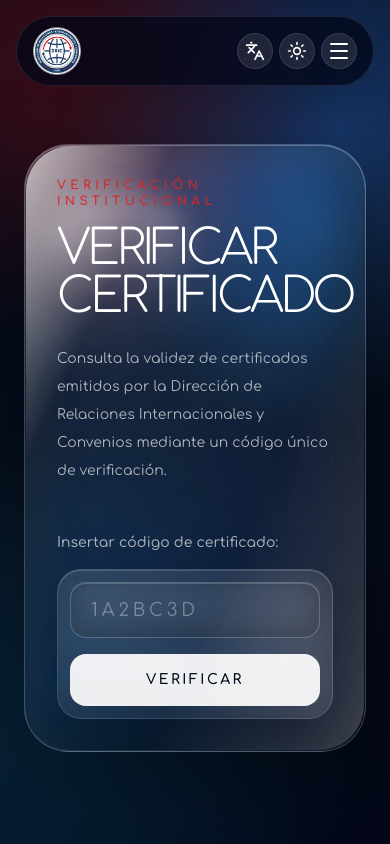
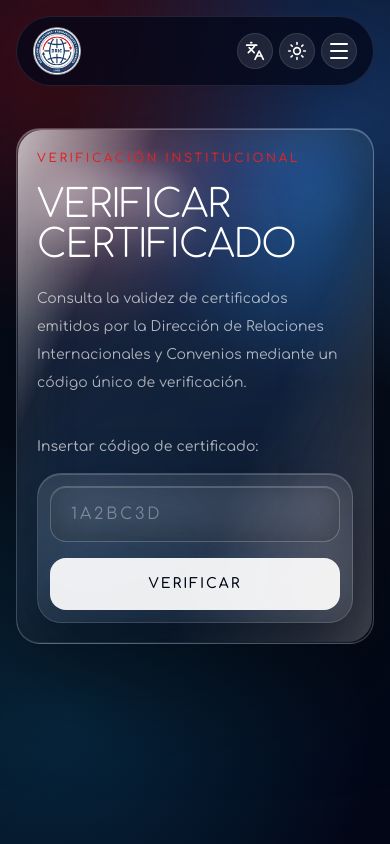
Before and after one commit to Fer-Pizar/DRIC, a Next.js app in the folder DRIC/frontend/: page /es/validar-certificado in a window 390 px wide. Shown: the top 844 px of the page. Built offline with nearby package versions, Linux system fonts and the light colour scheme; no server answers.

Commit message:
Final retouches for responsiveness

```diff
--- a/DRIC/frontend/app/[locale]/(public)/informes-gestion/page.tsx
+++ b/DRIC/frontend/app/[locale]/(public)/informes-gestion/page.tsx
@@ -67,6 +67,7 @@ const content = {
 
 export default async function InformesGestionPage({ params }: Props) {
   const { locale } = await params;
+  const isEnglish = locale === "en";
   const t = content[locale as "es" | "en"] ?? content.es;
 
   return (
@@ -79,25 +80,51 @@ export default async function InformesGestionPage({ params }: Props) {
 
         <div className="mx-auto grid max-w-7xl gap-12 lg:grid-cols-[1.1fr_0.9fr] lg:items-end">
           <div>
-            <p className="mb-5 inline-flex rounded-full border border-white/15 bg-white/10 px-5 py-2 text-xs font-semibold uppercase tracking-[0.28em] text-white/80 backdrop-blur">
+            <p
+              className={`mb-5 inline-flex max-w-full rounded-full border border-white/15 bg-white/10 px-4 py-2 text-xs font-semibold uppercase text-white/80 backdrop-blur sm:px-5 ${
+                isEnglish ? "tracking-[0.16em] sm:tracking-[0.28em]" : "tracking-[0.28em]"
+              }`}
+            >
               {t.eyebrow}
             </p>
 
-            <h1 className="max-w-5xl text-5xl font-light uppercase leading-[0.9] tracking-[-0.07em] md:text-7xl lg:text-8xl">
+            <h1
+              className={`max-w-5xl break-words font-light uppercase ${
+                isEnglish
+                  ? "text-[2.4rem] leading-[1.04] tracking-[-0.025em] sm:text-5xl md:text-7xl md:leading-[0.9] md:tracking-[-0.07em] lg:text-8xl"
+                  : "text-5xl leading-[0.9] tracking-[-0.07em] md:text-7xl lg:text-8xl"
+              }`}
+            >
               {t.title}
             </h1>
 
-            <p className="mt-8 max-w-3xl text-base leading-8 text-white/70 md:text-lg">
+            <p
+              className={`max-w-3xl text-white/70 ${
+                isEnglish
+                  ? "mt-6 text-sm leading-7 sm:text-base md:mt-8 md:text-lg md:leading-8"
+                  : "mt-8 text-base leading-8 md:text-lg"
+              }`}
+            >
               {t.intro}
             </p>
           </div>
 
-          <div className="dric-reports-summary rounded-[2rem] border border-white/10 bg-white/10 p-7 backdrop-blur-xl">
-            <p className="text-sm font-bold uppercase tracking-[0.24em] text-white/55">
+          <div className="dric-reports-summary rounded-3xl border border-white/10 bg-white/10 p-5 backdrop-blur-xl sm:p-7 md:rounded-[2rem]">
+            <p
+              className={`text-sm font-bold uppercase text-white/55 ${
+                isEnglish ? "tracking-[0.16em] sm:tracking-[0.24em]" : "tracking-[0.24em]"
+              }`}
+            >
               {t.archiveLabel}
             </p>
 
-            <p className="mt-5 text-5xl font-light tracking-[-0.06em]">
+            <p
+              className={`mt-5 font-light ${
+                isEnglish
+                  ? "text-[2.65rem] leading-none tracking-[-0.035em] sm:text-5xl sm:tracking-[-0.06em]"
+                  : "text-5xl tracking-[-0.06em]"
+              }`}
+            >
               2017—2023
             </p>
 
--- a/DRIC/frontend/app/[locale]/(public)/validar-certificado/page.tsx
+++ b/DRIC/frontend/app/[locale]/(public)/validar-certificado/page.tsx
@@ -78,22 +78,22 @@ export default function ValidateCertificatePage() {
     <>
       <Header />
 
-      <main className="dric-certificate-page relative min-h-screen overflow-hidden px-6 pb-24 pt-36">
+      <main className="dric-certificate-page relative min-h-screen overflow-hidden px-4 pb-24 pt-32 sm:px-6 md:pt-36">
         <section className="relative mx-auto max-w-6xl">
-          <div className="dric-certificate-glass rounded-[2.8rem] p-8 md:p-12">
-            <p className="mb-4 text-xs font-semibold uppercase tracking-[0.38em] text-[#dc2626]">
+          <div className="dric-certificate-glass rounded-3xl p-5 sm:p-8 md:rounded-[2.8rem] md:p-12">
+            <p className="mb-4 max-w-full text-xs font-semibold uppercase leading-relaxed tracking-[0.22em] text-[#dc2626] sm:tracking-[0.38em]">
               {t("eyebrow")}
             </p>
 
-            <h1 className="dric-certificate-title max-w-5xl text-5xl font-light uppercase leading-none tracking-[-0.075em] md:text-7xl">
+            <h1 className="dric-certificate-title max-w-[18rem] break-words text-[2.41rem] font-light uppercase leading-[1.04] tracking-[-0.025em] sm:max-w-2xl sm:text-5xl md:max-w-5xl md:text-7xl md:leading-none md:tracking-[-0.075em]">
               {t("title")}
             </h1>
 
-            <p className="dric-certificate-muted mt-6 max-w-2xl text-sm leading-7 md:text-base">
+            <p className="dric-certificate-muted mt-5 max-w-2xl text-sm leading-7 md:mt-6 md:text-base">
               {t("description")}
             </p>
 
-            <form onSubmit={handleSubmit} className="mt-12 max-w-2xl">
+            <form onSubmit={handleSubmit} className="mt-10 max-w-2xl md:mt-12">
               <label className="dric-certificate-label mb-4 block text-sm font-medium">
                 {t("inputLabel")}
               </label>
@@ -104,13 +104,13 @@ export default function ValidateCertificatePage() {
                   onChange={(event) => setCode(event.target.value.toUpperCase())}
                   maxLength={7}
                   placeholder="1A2BC3D"
-                  className="dric-certificate-input min-h-14 flex-1 rounded-2xl px-5 text-lg uppercase tracking-[0.22em] outline-none transition"
+                  className="dric-certificate-input min-h-14 flex-1 rounded-2xl px-5 text-base uppercase tracking-[0.18em] outline-none transition sm:text-lg sm:tracking-[0.22em]"
                 />
 
                 <button
                   type="submit"
                   disabled={loading}
-                  className="dric-certificate-button rounded-2xl px-7 py-4 text-sm font-semibold uppercase tracking-[0.18em] transition disabled:cursor-not-allowed disabled:opacity-60"
+                  className="dric-certificate-button rounded-2xl px-5 py-4 text-sm font-semibold uppercase tracking-[0.14em] transition disabled:cursor-not-allowed disabled:opacity-60 sm:px-7 sm:tracking-[0.18em]"
                 >
                   {loading ? t("checking") : t("button")}
                 </button>
--- a/DRIC/frontend/components/news/NewsExplorer.tsx
+++ b/DRIC/frontend/components/news/NewsExplorer.tsx
@@ -72,7 +72,7 @@ export default function NewsExplorer({ locale, news }: Props) {
                 color: "white",
               }}
             >
-              <div className="relative min-h-[420px] bg-white/[0.06] p-8">
+              <div className="relative flex min-h-[420px] flex-col bg-white/[0.06] p-8">
                 <div className="absolute inset-x-0 top-0 h-2 bg-gradient-to-r from-[#b5121b] via-[#164194] to-[#b5121b]" />
 
                 <Chip
@@ -98,7 +98,7 @@ export default function NewsExplorer({ locale, news }: Props) {
                   {item.excerpt}
                 </p>
 
-                <div className="absolute bottom-8 left-8">
+                <div className="mt-8 pt-2">
                   <Link href={`/${locale}/noticias/${index + 1}`} className="inline-flex">
                     <Button
                       variant="outlined"
```
